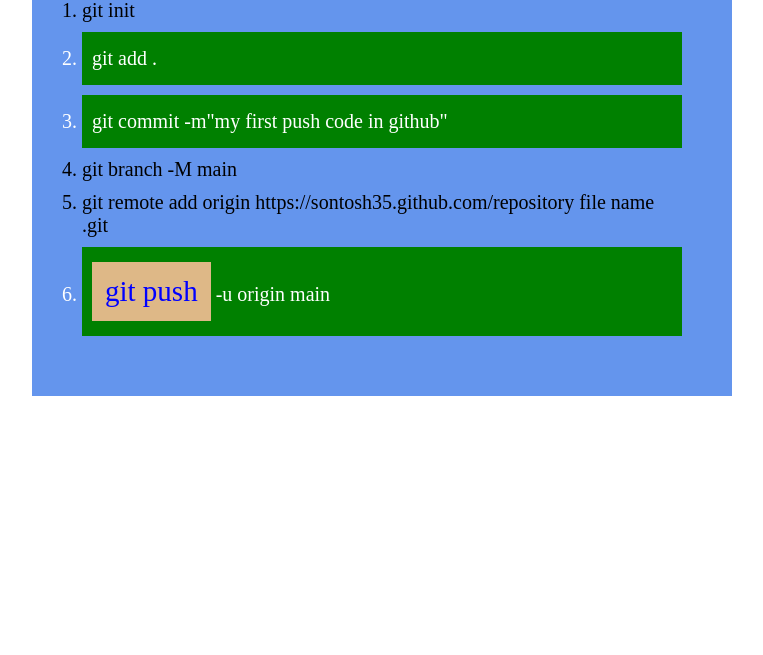
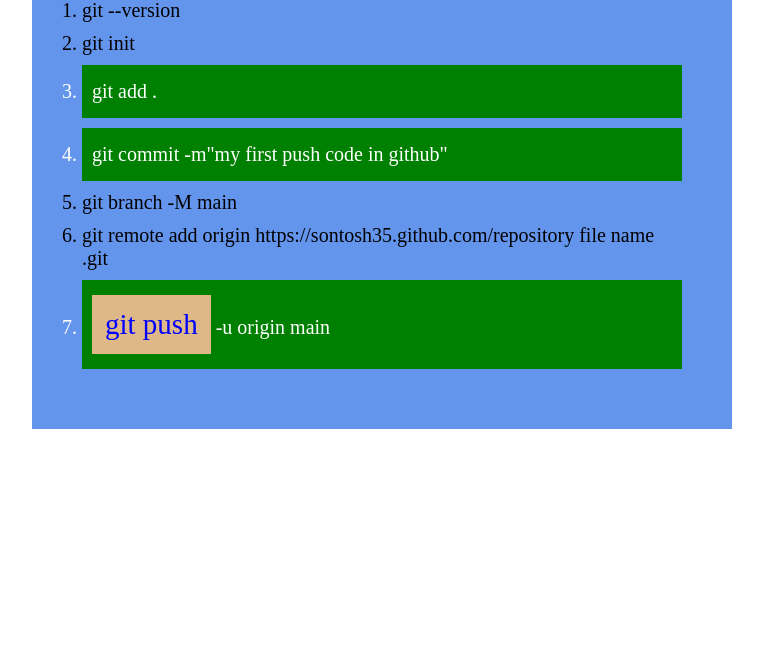
Before and after one commit to sontosh36/my-first-repo, a plain HTML site: page index.html in a window 1280 px wide. Shown: the part 145-800 px from the top of the page, without its empty margins (258-1021 px from the left). Drawn offline with Linux system fonts and the light colour scheme.

Commit message:
new command added

```diff
--- a/index.html
+++ b/index.html
@@ -11,6 +11,7 @@
     <div class="container">
       <h2>Github Primary command</h2>
       <ol>
+        <li>git --version</li>
         <li>git init</li>
         <li class="neccsseryCo">git add .</li>
         <li class="neccsseryCo">git commit -m"my first push code in github"</li>
```
